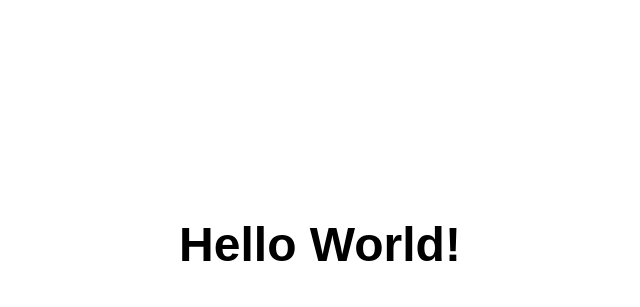
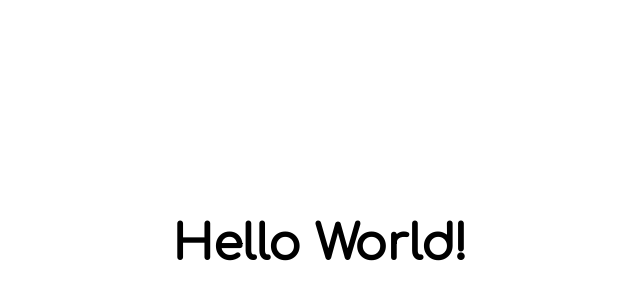
Before and after one commit to perepe/perepe.github.io, a plain HTML site: page index.html in a window 1280 px wide. Shown: the part 156-463 px from the top of the page, without its empty margins (320-960 px from the left). Drawn offline with Linux system fonts and the light colour scheme.

Commit message:
test handwritten font

```diff
--- a/CSS/style.css
+++ b/CSS/style.css
@@ -1,5 +1,5 @@
 body {
-  font-family: sans-serif;
+  font-family: Comfortaa,Verdana,Arial,Corbel,Calibri;
   overscroll-behavior-y: none;
 }
 
--- a/index.html
+++ b/index.html
@@ -7,6 +7,7 @@
   <link rel="stylesheet" href="CSS/style.css">
   <link rel="icon" href="favicon.ico" type="image/x-icon" />
   <link rel="apple-touch-icon" href="images/hello-icon-152.png">
+  <link rel='stylesheet' href='http://fonts.googleapis.com/css?family=Comfortaa' type='text/css'>
   <meta name="viewport" content="width=device-width, initial-scale=1.0">
   <meta name="theme-color" content="white"/>
   <meta name="apple-mobile-web-app-capable" content="yes">
```
